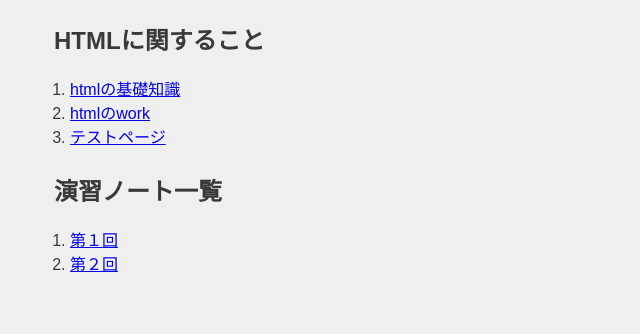
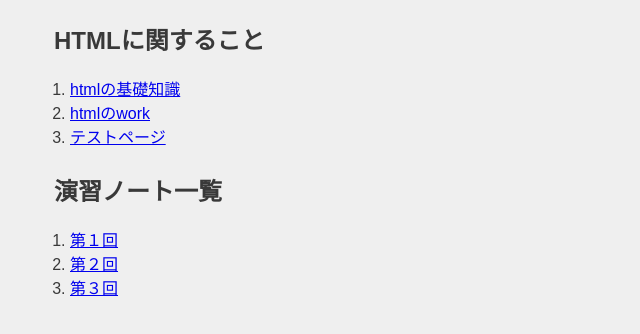
Before and after one commit to Ayane0624/xbp, a plain HTML site: page de12/index.html in a window 1280 px wide. Shown: the part 152-486 px from the top of the page, without its empty margins (0-640 px from the left). Drawn offline with Linux system fonts and the light colour scheme.

Commit message:
20221025

```diff
--- a/de12/index.html
+++ b/de12/index.html
@@ -21,6 +21,7 @@
         <ol>
             <li><a href="1.html" target="_blank">第１回</a></li>
             <li><a href="2.html" target="_blank">第２回</a></li>
+            <li><a href="3.html" target="_blank">第３回</a></li>
         </ol>
 
 
```
